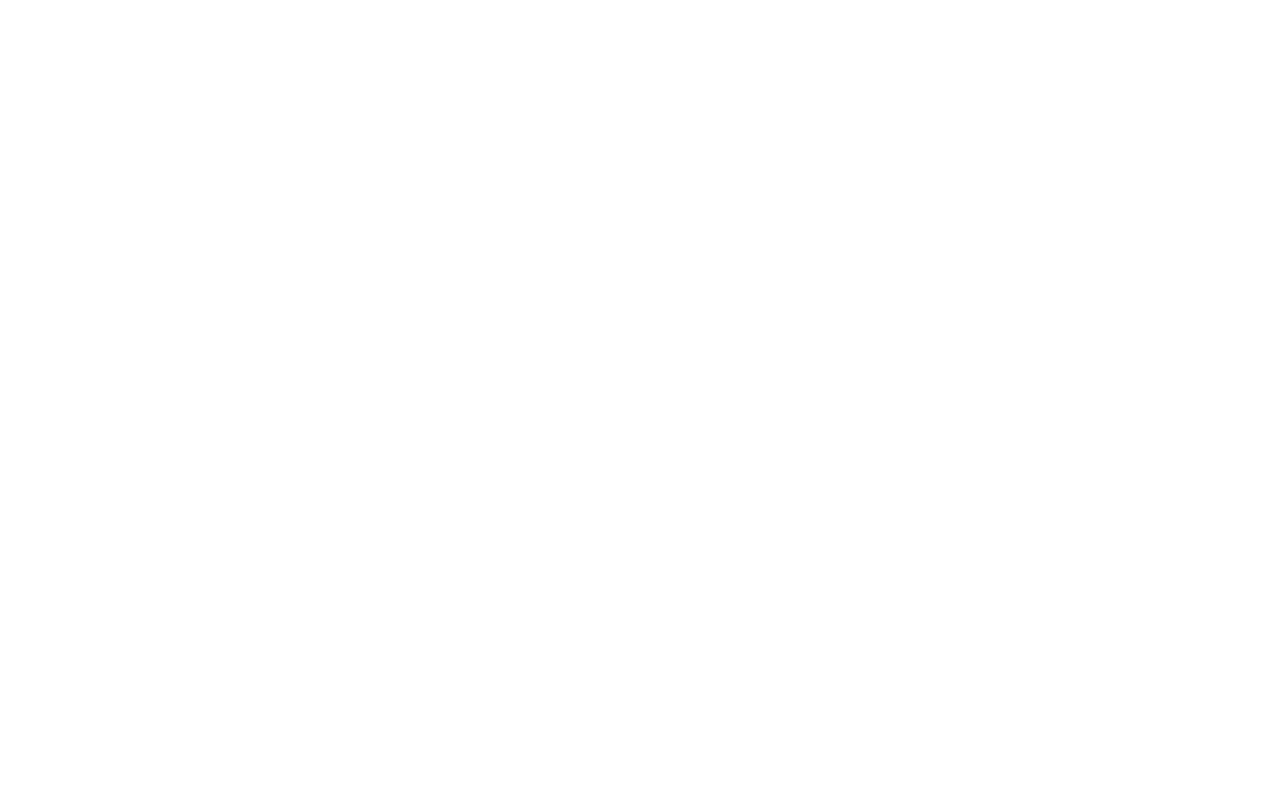
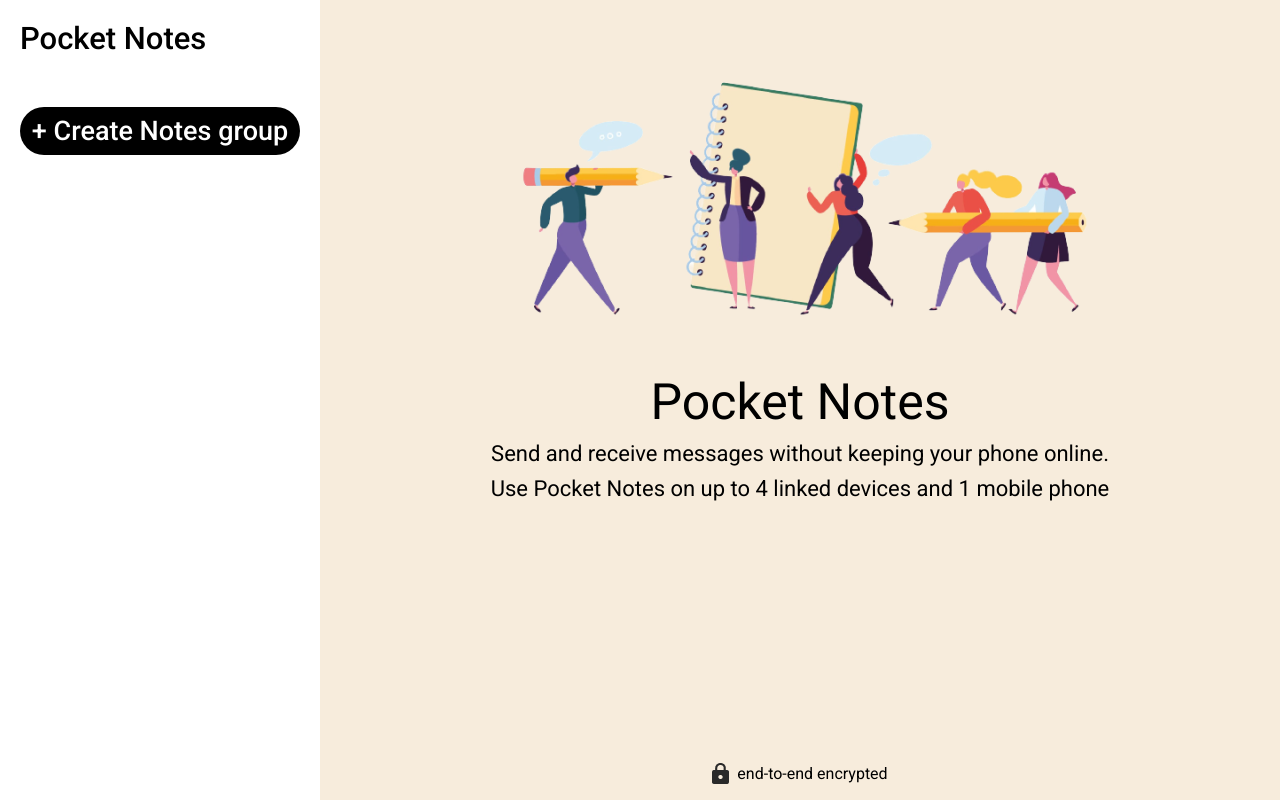
Before and after one commit to nikhitha2000/cuvette_moduletest, a React (Vite) app in the folder pocketnotes/: page / in a window 1280 px wide. Before the commit this address had no page. Built offline with nearby package versions, Linux system fonts and the light colour scheme.

Commit message:
added minute changes

```diff
--- a/pocketnotes/src/App.jsx
+++ b/pocketnotes/src/App.jsx
@@ -7,7 +7,7 @@
   return (
     <Router>
       <Routes>
-        <Route path="/notes" element={<Home />} />
+        <Route path="/" element={<Home />} />
       </Routes>
     </Router>
 
--- a/pocketnotes/src/components/CreateGroupForm.module.css
+++ b/pocketnotes/src/components/CreateGroupForm.module.css
@@ -64,9 +64,13 @@
   height: 40px;
   cursor: pointer;
 }
-.selectcolor:hover,
+.selectcolor:hover {
+  border-color: #999999;
+}
+
 .selected {
-  border-color: #000000;
+  border-color: #000000 !important;
+  transform: scale(1.1);
 }
 .createButton {
   background-color: #000000;
```
